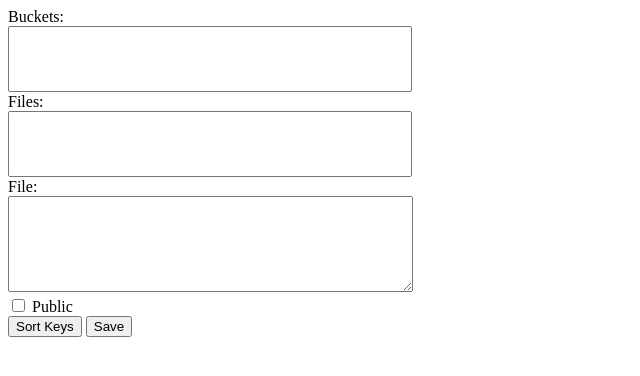
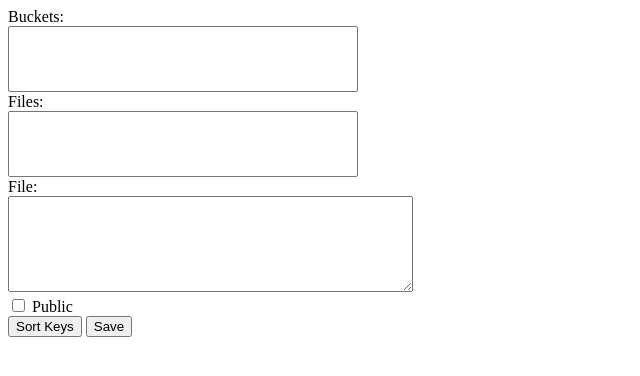
Before and after one commit to zinovik/storage-json-editor, a website: page index.html in a window 1280 px wide. Shown: the whole page, without its empty margins (0-640 px from the left). Drawn offline with Linux system fonts and the light colour scheme.

Commit message:
update styles

```diff
--- a/index.html
+++ b/index.html
@@ -206,7 +206,7 @@
                 id="bucket-names"
                 size="4"
                 onChange="handleBucketNameChange(this.options[this.selectedIndex].value)"
-                style="width: 404px"
+                style="width: 350px"
             ></select>
         </div>
 
@@ -219,7 +219,7 @@
                 id="file-names"
                 size="4"
                 onChange="handleFileNameChange(this.options[this.selectedIndex].value)"
-                style="width: 404px"
+                style="width: 350px"
             ></select>
         </div>
 
```
